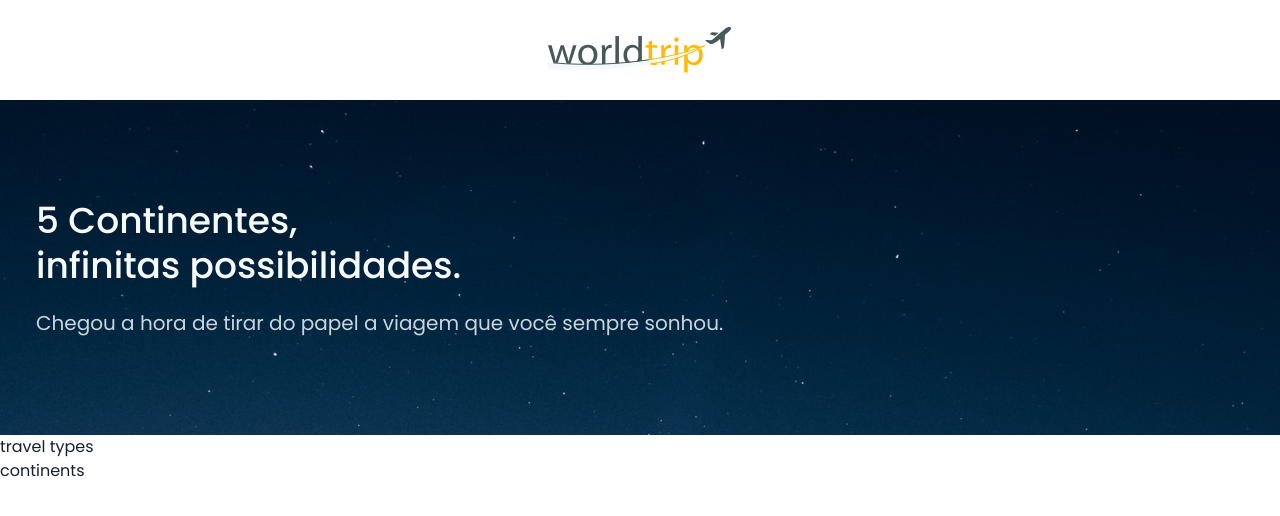
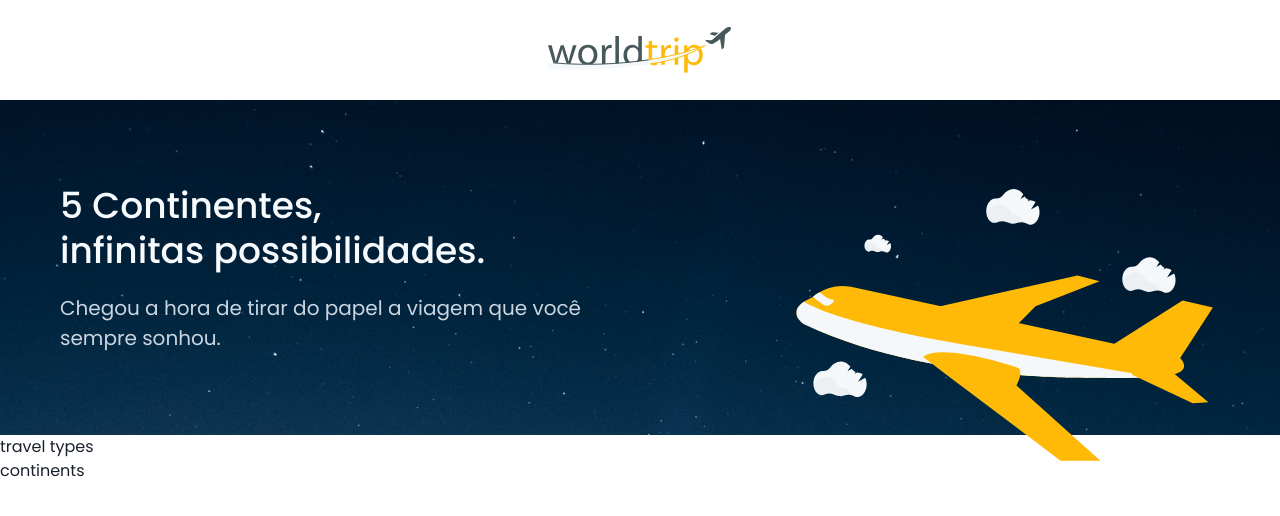
Before and after one commit to glaubermatos/worldtrip, a Next.js app: page / in a window 1280 px wide. Shown: the top 516 px of the page. Built offline with nearby package versions, Linux system fonts and the light colour scheme.

Commit message:
banner component web

```diff
--- a/src/components/Banner/index.tsx
+++ b/src/components/Banner/index.tsx
@@ -1,19 +1,35 @@
-import { Box, Flex, Heading, Stack, Text } from "@chakra-ui/react";
+import { Box, Flex, Heading, Image, Stack, Text, useBreakpoint, useBreakpointValue } from "@chakra-ui/react";
 import { Container } from "../../shared/Layout/Container";
 
 export function Banner() {
+
+    const isWideVersion = useBreakpointValue({
+        base: false,
+        md: false,
+        lg: true
+    })
+
     return(
         <Box h={['10.1875rem', '20.9375rem']} bgImage={"url('assets/images/banner-background.png')"} >
             <Container m='auto'>
-                <Flex h={'100%'} pl={4} direction={'column'} justify={'center'}>
+                <Flex h={'100%'} px={[4, 4, 10]} direction={'column'} justify={'center'} position={'relative'}>
                     <Stack spacing={[2, 5]} >
                         <Heading color={'gray.50'} fontSize={['xl', '4xl']} fontWeight={'medium'} lineHeight={['1.5625rem', '2.8125rem']}>
                             5 Continentes, <br />infinitas possibilidades.
                         </Heading>
-                        <Text color={'gray.300'} fontSize={['sm', 'xl']}>
+                        <Text maxW={'32.75rem'} color={'gray.300'} fontSize={['sm', 'xl']}>
                             Chegou a hora de tirar do papel a viagem que você sempre sonhou.
                         </Text>
                     </Stack>
+                    { isWideVersion && (
+                        <Image
+                            src='assets/images/airplane.svg'
+                            alt='Airplane image'
+                            position={'absolute'}
+                            right={'10'}
+                            bottom={'-9'}
+                        />
+                    )}
                 </Flex>
             </Container>
         </Box>
```
Also changed, not shown: public/assets/images/airplane.svg (added).
